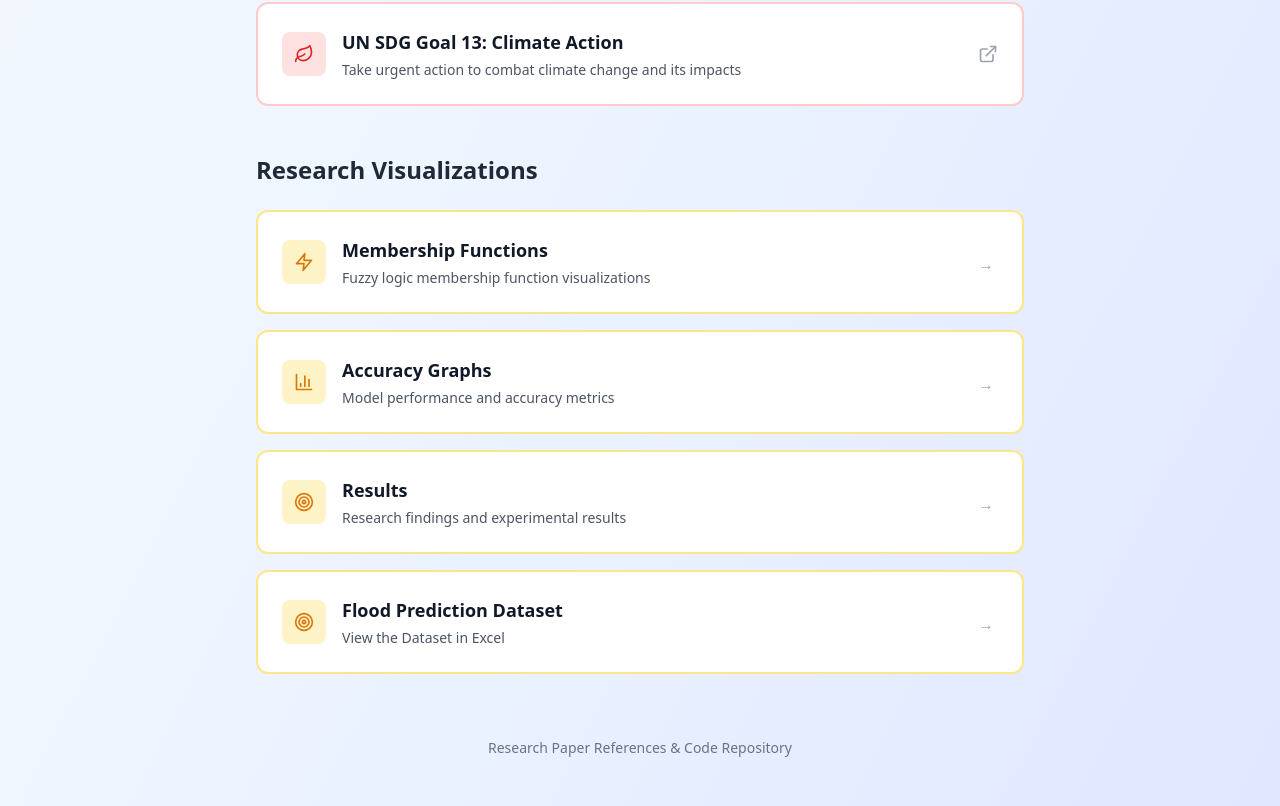
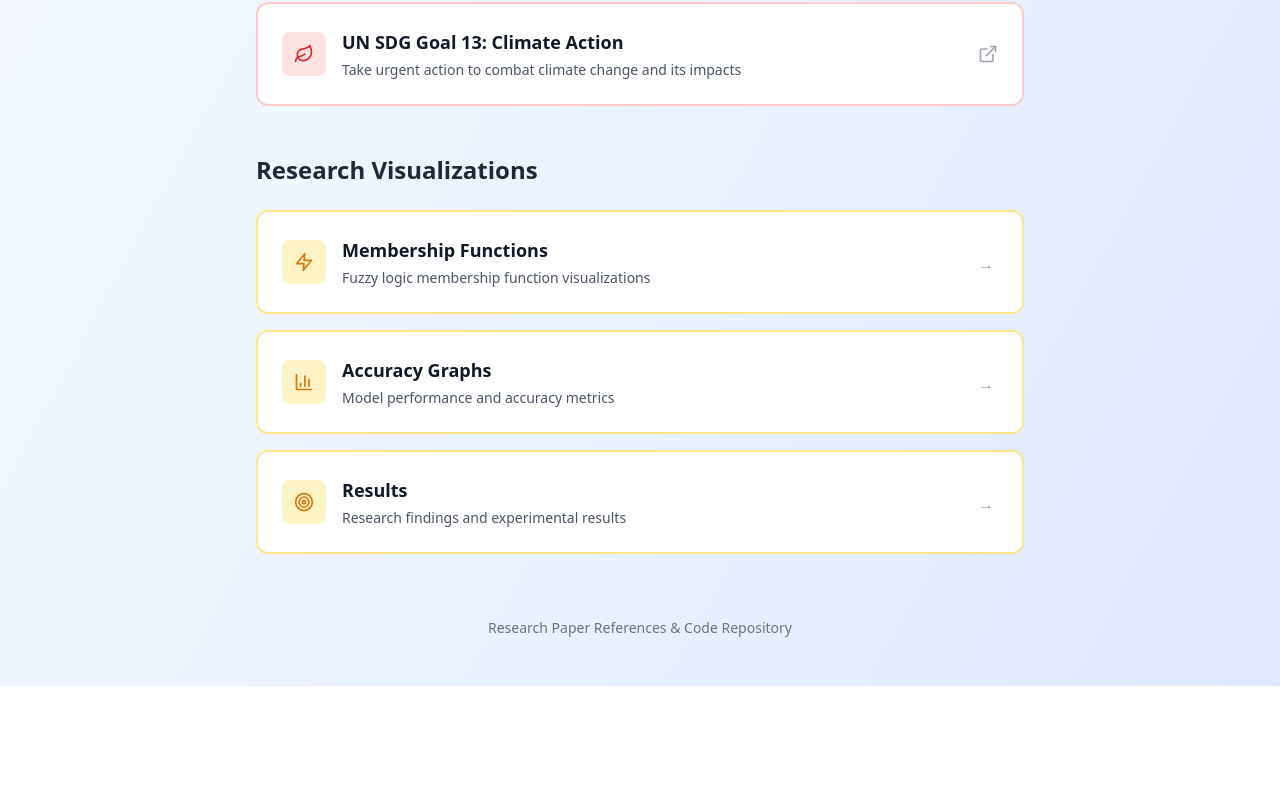
Before and after one commit to george-bobby/flood-prediction, a React (Vite) app: page / in a window 1280 px wide. Shown: the part 1674-2480 px from the top of the page. After the commit the page ends 2360 px from the top, so only its background shows below. Built offline with nearby package versions, Linux system fonts and the light colour scheme.

Commit message:
Update Home.tsx

```diff
--- a/src/pages/Home.tsx
+++ b/src/pages/Home.tsx
@@ -92,12 +92,6 @@ const Home = () => {
       title: "Results",
       description: "Research findings and experimental results",
       path: "/results",
-      icon: <Target className="w-5 h-5" />
-    },
-    {
-      title: "Flood Prediction Dataset",
-      description: "View the Dataset in Excel",
-      url: "https://docs.google.com/spreadsheets/d/12ZAG4FZQ3mhs0HELGTuAi6tEoJ-a6iS5/edit?usp=sharing&ouid=113456777960904974002&rtpof=true&sd=true",
       icon: <Target className="w-5 h-5" />
     }
   ];
```
